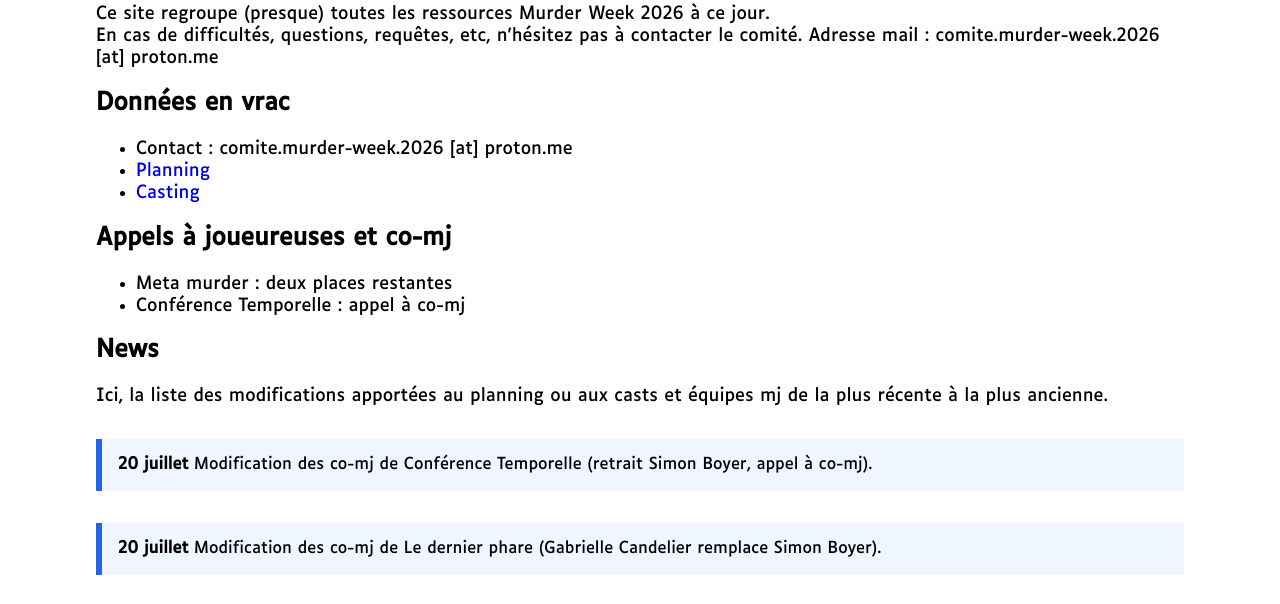
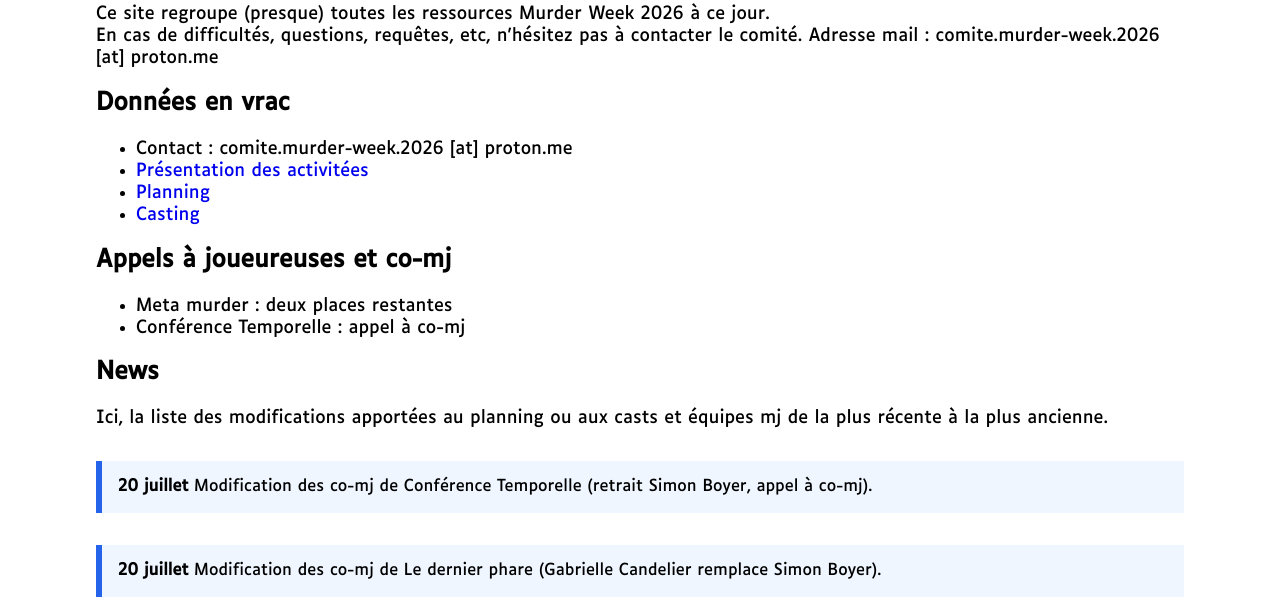
Before and after one commit to jusauvage/MurderWeek2026, a plain HTML site: page index.html in a window 1280 px wide. Shown: the part 174-778 px from the top of the page. Drawn offline with Linux system fonts and the light colour scheme.

Commit message:
Update index.html

```diff
--- a/index.html
+++ b/index.html
@@ -92,6 +92,7 @@
 
     <ul>
         <li> Contact : comite.murder-week.2026 [at] proton.me </li>
+		<li> <a href="offre_murder_mw2026-final.pdf">Présentation des activitées</a></li>
         <li><a href="planning.html">Planning</a></li>
         <li><a href="cast.html">Casting</a></li>
     </ul>
```
